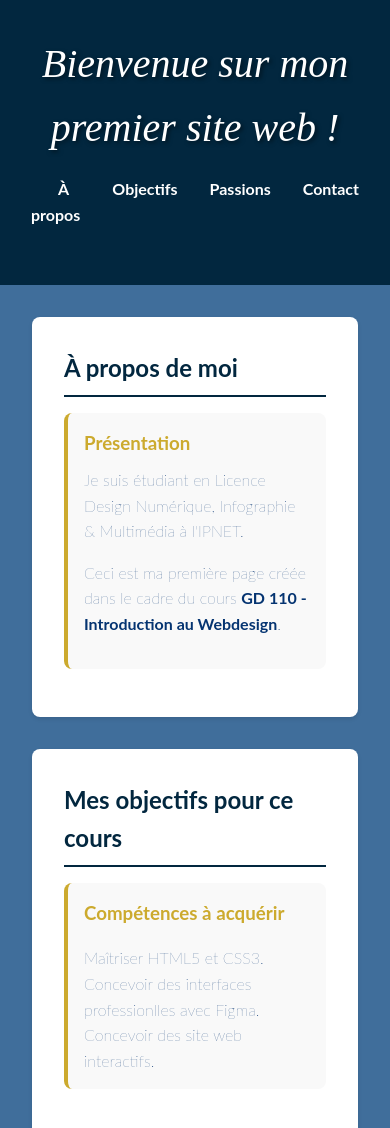
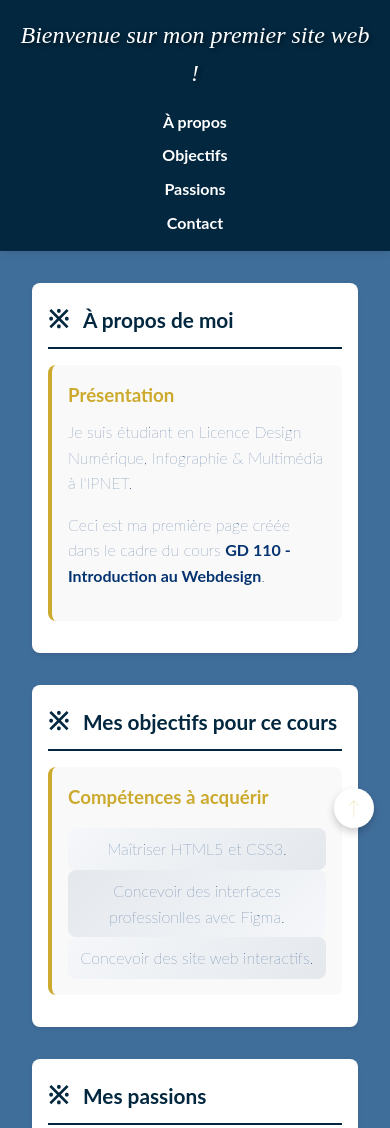
Before and after one commit to DASHGOH/GD110-Webdesign, a plain HTML site: page index.html in a window 390 px wide. Shown: the top 1128 px of the page. Drawn offline with Linux system fonts and the light colour scheme.

Commit message:
TP 3 Partie 2 : Ajout de pseudo-classes avancées, pseudo éléments, positionnement, transitions, dégradés et responsive design

```diff
--- a/index.html
+++ b/index.html
@@ -38,9 +38,9 @@
       <h3>Compétences à acquérir</h3>
     <nav>
       <ul>
-        <li>Maîtriser HTML5 et CSS3.</li>
-        <li>Concevoir des interfaces professionlles avec Figma.</li>
-        <li>Concevoir des site web interactifs.</li>
+        <li class="carte-competence">Maîtriser HTML5 et CSS3.</li>
+        <li class="carte-competence">Concevoir des interfaces professionlles avec Figma.</li>
+        <li class="carte-competence">Concevoir des site web interactifs.</li>
       </ul>
     </nav>
       </article>
@@ -92,5 +92,7 @@
   <footer>
     <p>&copy; 2026 - HUNLEDE Hugues. Tous droits réservés.</p>
   </footer>
+  <!-- Bouton Retour en haut -->
+<a href="#" class="back-to-top" aria-label="Retour en haut de page">↑</a>
 </body>
 </html>
--- a/style.css
+++ b/style.css
@@ -48,6 +48,16 @@ background-color: var(--couleur-primaire);
 color: var(--couleur-blanc);
 padding: var(--espacement-grand);
 text-align: center;
+flex-direction: column;
+align-items: center;
+justify-content: center;
+min-height: 30px;
+
+/* Ajouts pour sticky */
+position: sticky;
+top: 0;
+z-index: 100;
+box-shadow: 0 2px 8px rgba(0, 0, 0, 0.1);
 }
 header h1 {
 font-size: 2.5rem;
@@ -75,8 +85,7 @@ nav a {
     font-weight: bold;
     padding: var(--espacement-petit) var(--espacement-standard);
     border-radius: var(--rayon-bordure);
-    transition: all 0.3s ease; /* Transition fluide sur toutes les propriétés
-*/
+    transition: all 0.3s ease; /* Transition fluide sur toutes les propriétés */
     position: relative; /* Pour le pseudo-élément ::after */
 }
 /* Effet de survol */
@@ -128,6 +137,13 @@ padding-bottom: var(--espacement-petit);
 }
 section p {
 margin-bottom: var(--espacement-standard);
+}
+/* Icône décorative devant chaque titre de section */
+section h2::before {
+content: '※ ';
+color: var(--couleur-primaire);
+font-size: 1.2em;
+margin-right: 0.5rem;
 }
 
 /* ===== ARTICLES ===== */
@@ -223,3 +239,132 @@ transition: background-color 0.3s ease;
 form button:hover {
 background-color: #2980b9;
 }
+
+/* ===== GRILLE DE COMPÉTENCES ===== */
+
+.carte-competence:nth-child(odd) {   /* Couleurs alternées pour les cartes */
+background: linear-gradient(135deg, #f5f7fa 0%, #e4e8ec 100%);
+}
+.carte-competence:nth-child(even) {
+background: linear-gradient(135deg, #e4e8ec 0%, #f5f7fa 100%);
+}
+.carte-competence {
+    background-color: var(--couleur-fond);
+    padding: var(--espacement-standard);
+    border-radius: var(--rayon-bordure);
+    text-align: center;
+    transition: all 0.4s cubic-bezier(0.175, 0.885, 0.32, 1.275);
+    position: relative;
+    overflow: hidden;
+    cursor: pointer;
+}
+/* Effet de survol avancé */
+.carte-competence:hover {
+    transform: translateY(-8px) scale(1.02);
+    box-shadow:
+        0 4px 8px rgba(0, 0, 0, 0.1),
+        0 8px 16px rgba(0, 0, 0, 0.1),
+        0 16px 32px rgba(0, 0, 0, 0.1);
+}
+/* Effet de brillance au survol */
+.carte-competence::before {
+    content: '';
+    position: absolute;
+    top: -50%;
+    left: -50%;
+    width: 200%;
+    height: 200%;
+    background: linear-gradient(
+        45deg,
+        transparent 30%,
+        rgba(255, 255, 255, 0.3) 50%,
+        transparent 70%
+    );
+    transform: rotate(45deg);
+    transition: all 0.6s ease;
+    opacity: 0;
+}
+.carte-competence:hover::before {
+    opacity: 1;
+    top: -100%;
+    left: -100%;
+}
+/* ===== BOUTON RETOUR EN HAUT ===== */
+.back-to-top {
+position: fixed;
+bottom: 2rem;
+right: 2rem;
+width: 50px;
+height: 50px;
+background-color: var(--couleur-blanc);
+color: var(--couleur-secondaire);
+border-radius: 50%;
+display: flex;
+align-items: center;
+justify-content: center;
+font-size: 1.5rem;
+text-decoration: none;
+box-shadow: 0 4px 8px rgba(0, 0, 0, 0.2);
+transition: all 0.3s ease;
+z-index: 1000;
+}
+.back-to-top:hover {
+background-color: var(--couleur-secondaire);
+color: var(--couleur-blanc);
+transform: translateY(-5px) scale(1.1);
+box-shadow: 0 8px 16px rgba(0, 0, 0, 0.3);
+}
+
+/* ===== RESPONSIVE DESIGN ===== */
+/* Tablettes et petits écrans (max 768px) */
+@media (max-width: 768px) {
+    /* En-tête */
+    header {
+        min-height: 200px;
+        padding: var(--espacement-standard);
+    }
+    header h1 {
+        font-size: 1.8rem;
+    }
+    header p {
+        font-size: 1rem;
+    }
+    /* Navigation */
+    nav ul {
+        flex-direction: column; /* Les liens s'empilent verticalement */
+        gap: var(--espacement-petit);
+    }
+    /* Layout principal */
+    .layout-principal {
+        grid-template-columns: 1fr; /* Une seule colonne */
+        padding: var(--espacement-standard);
+    }
+    /* Galerie de compétences */
+    .grille-competences {
+        grid-template-columns: 1fr; /* Une seule colonne */
+    }
+
+/* Bouton retour en haut */
+.back-to-top {
+width: 40px;
+height: 40px;
+font-size: 1.2rem;
+bottom: 1rem;
+right: 1rem;
+}
+}
+/* Mobiles (max 480px) */
+@media (max-width: 480px) {
+header h1 {
+font-size: 1.5rem;
+}
+section {
+padding: var(--espacement-standard);
+}
+section h2 {
+font-size: 1.3rem;
+}
+}
+.carte-competence {
+padding: var(--espacement-petit);
+}
```
